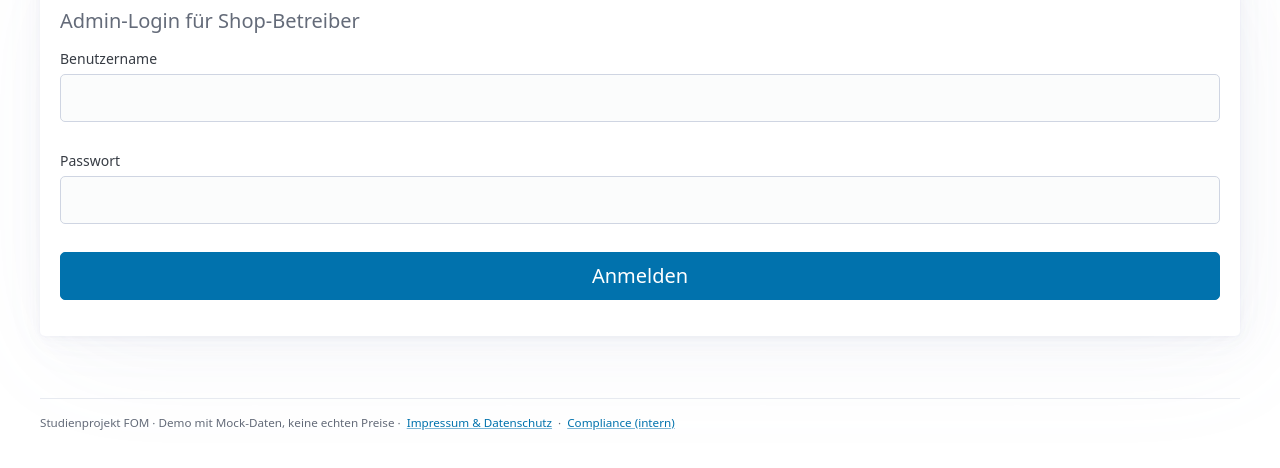
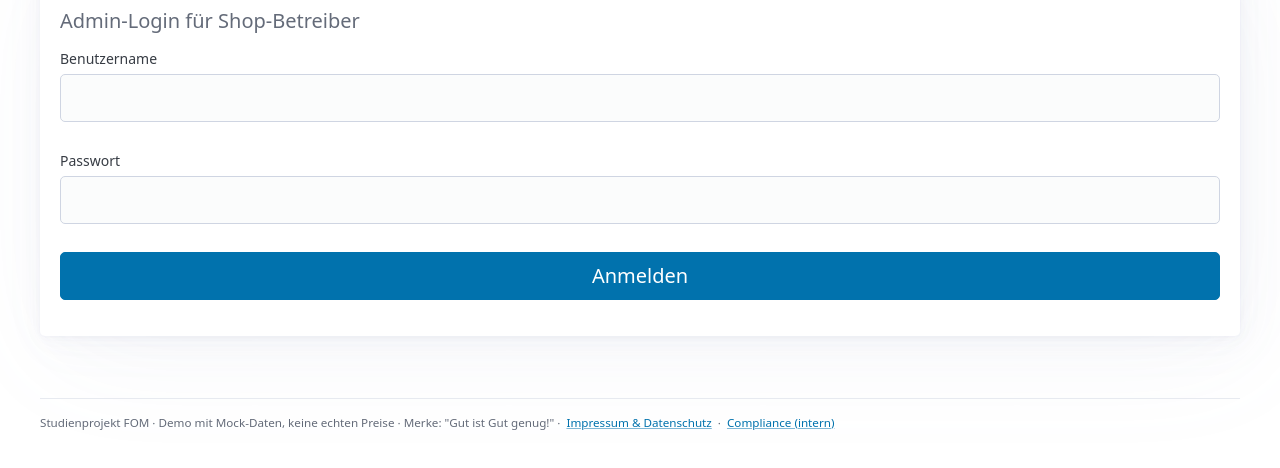
Before and after one commit to Ollornog/AnwendungsentwicklungFOM, a plain HTML site: page frontend/index.html in a window 1280 px wide. Shown: the part 194-662 px from the top of the page. Drawn offline with nearby package versions, Linux system fonts and the light colour scheme.

Commit message:
Add note to footer about quality standards

```diff
--- a/frontend/index.html
+++ b/frontend/index.html
@@ -35,7 +35,7 @@
 
   <footer class="container site-footer">
     <small class="muted">
-      Studienprojekt FOM · Demo mit Mock-Daten, keine echten Preise ·
+      Studienprojekt FOM · Demo mit Mock-Daten, keine echten Preise · Merke: "Gut ist Gut genug!" ·
       <a href="/pages/legal.html">Impressum &amp; Datenschutz</a> ·
       <a href="/pages/compliance.html">Compliance (intern)</a>
     </small>
```
